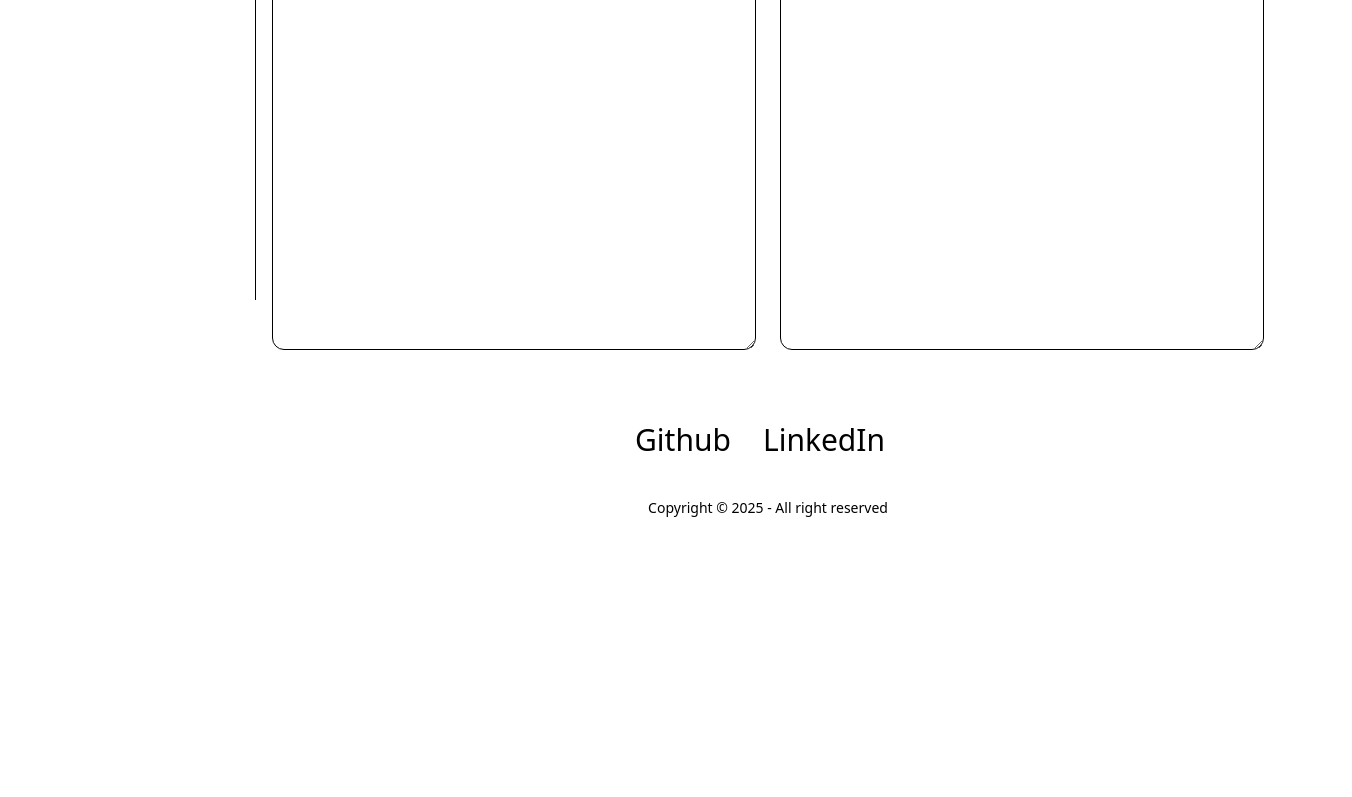
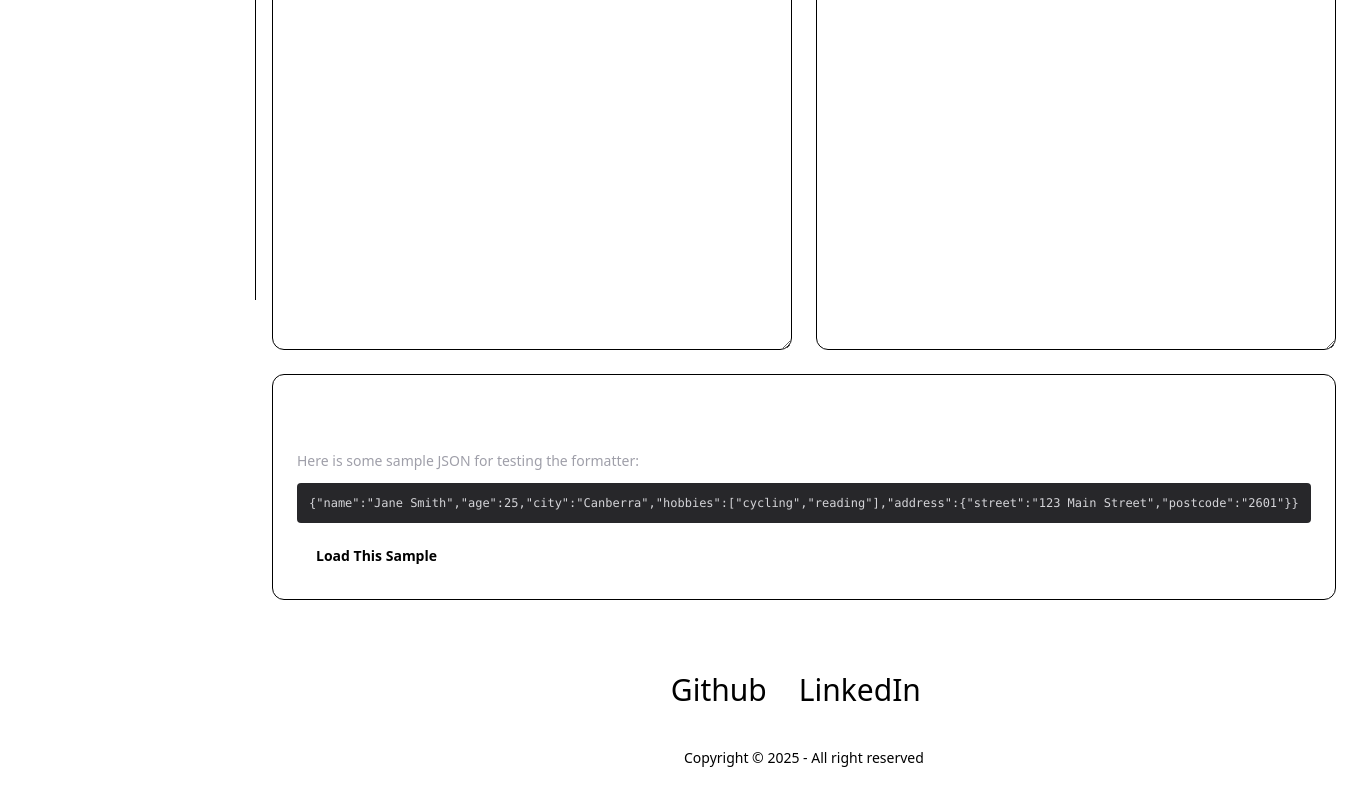
Before and after one commit to lazy-snorlax/webtools, a Vue app: page /json-formatter in a window 1280 px wide. Shown: the part 500-1297 px from the top of the page, 1352 px wide, since content can reach past the window. Before the commit the page ends 1058 px from the top, so only its background shows below. Built offline with nearby package versions, Linux system fonts and the light colour scheme.

Commit message:
add sample json to load

```diff
--- a/src/pages/JsonFormatter.vue
+++ b/src/pages/JsonFormatter.vue
@@ -45,6 +45,17 @@
                 </div>
             </div>
         </div>
+
+        <div class="rounded-xl border backdrop-blur-sm">
+            <div class="flex flex-col space-y-1.5 p-6">
+                <h3 class="text-lg font-semibold text-white">Sample JSON</h3>
+            </div>
+            <div class="p-6 pt-0">
+                <p class="text-sm text-zinc-400 mb-3">Here is some sample JSON for testing the formatter:</p>
+                <pre class="text-xs text-zinc-300 bg-zinc-800 p-3 rounded overflow-x-auto">{{ sample }}</pre>
+                <button class="btn btn-ghost mt-3" @click="loadSample">Load This Sample</button>
+            </div>
+        </div>
     </section>
 </template>
 
@@ -55,6 +66,7 @@ import { ref } from 'vue';
 const rawInput = ref('');
 const formatted = ref('');
 const error = ref('');
+const sample = '{"name":"Jane Smith","age":25,"city":"Canberra","hobbies":["cycling","reading"],"address":{"street":"123 Main Street","postcode":"2601"}}'
 
 // Main formatting function
 function formatJson() {
@@ -88,4 +100,9 @@ function minifyJson() {
         error.value = `❌ Invalid JSON – ${e.message}`;
     }
 }
+
+function loadSample() {
+    rawInput.value = sample
+    formatJson()
+}
 </script>
```
Lines whose indentation alone changed are shown as unchanged.
